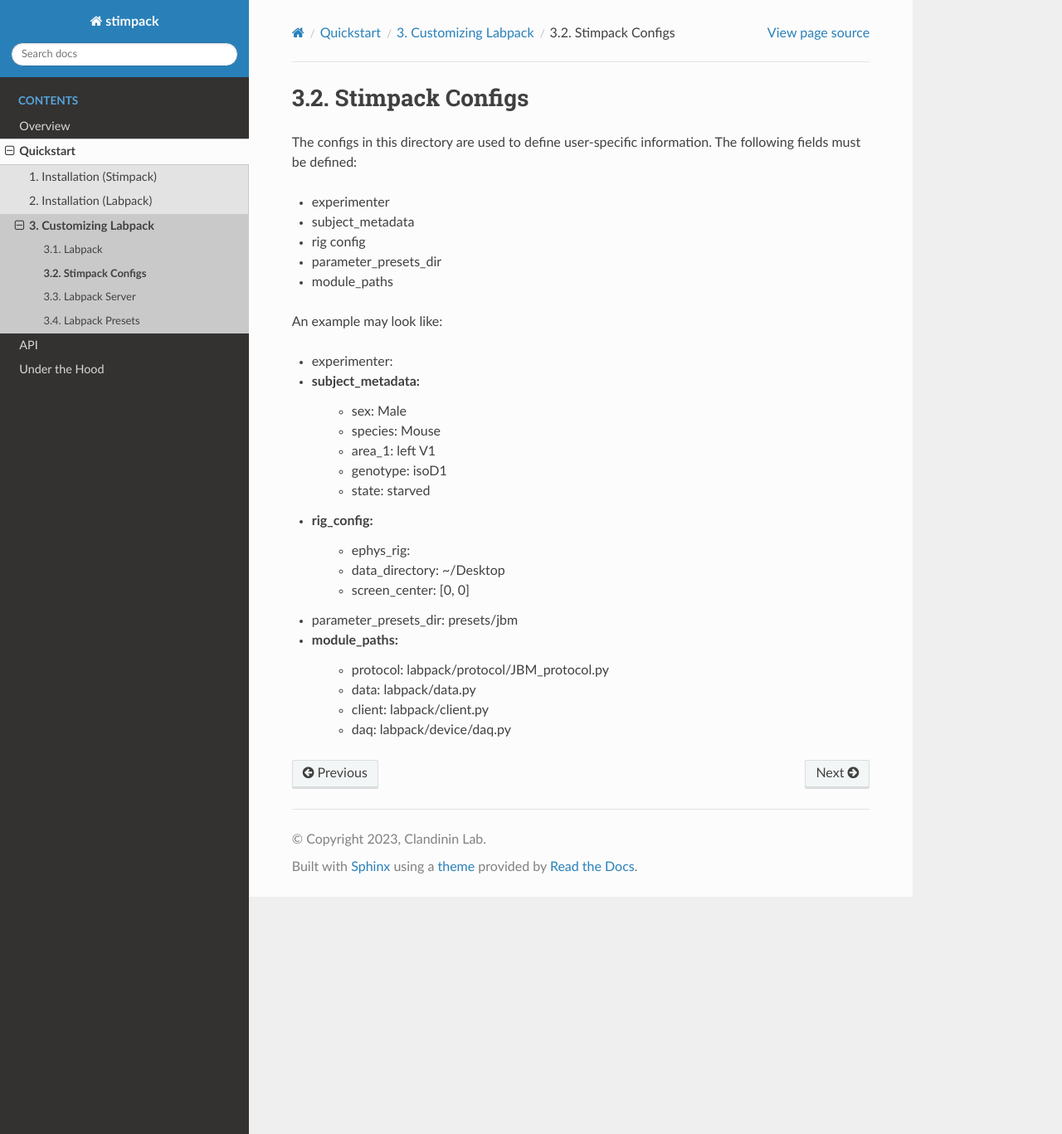
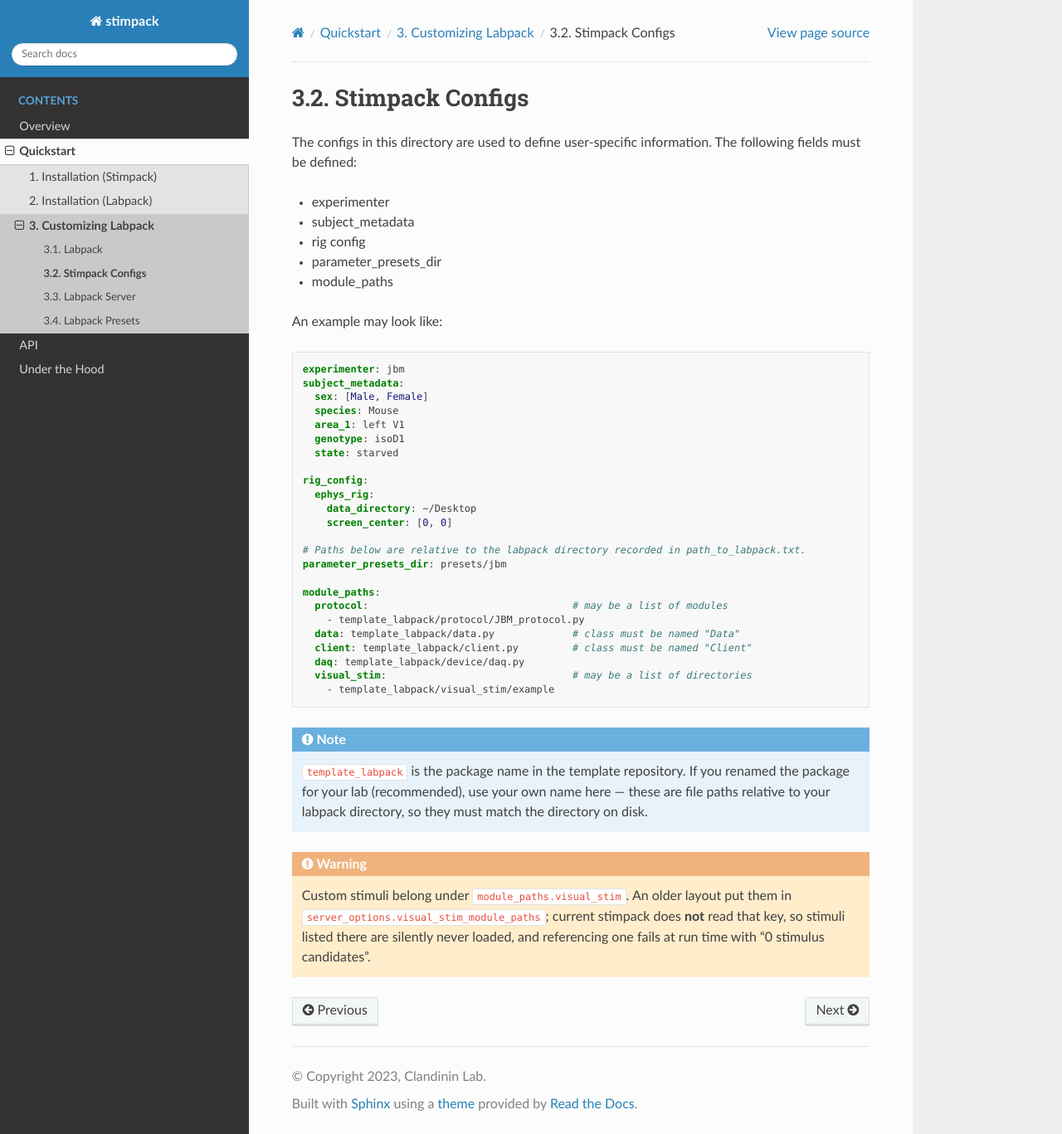
Before and after one commit to ClandininLab/stimpack, a Sphinx documentation site: the page built from docs/source/labpack_configs.rst, in a window 1280 px wide and 1367 px high. Shown: the whole window at 83% size. Built offline with Sphinx 7.4.7 and the Read the Docs theme 3.1.0, drawn with Linux system fonts in a browser that asks for light colours; pages that are not in the unit, such as notebooks, are missing from menus.

Commit message:
docs: update labpack docs for the template_labpack package rename
The template's package is now template_labpack (so it can be installed alongside a
lab's own labpack), which made the module_paths examples here wrong.

While in these files:

- labpack_configs.rst gave its example config as a bullet list, so it was not valid
  YAML and could not be copy-pasted. Made it a yaml code-block, corrected the nesting
  under rig_config, and added the visual_stim entry -- whose absence is exactly the
  mistake that silently stops custom stimuli from loading, so it now carries a warning.
- install_labpack.rst said "labpack is not pip installable" two lines above
  "pip3 install -e ./". It means "not on PyPI"; say that.
- customize_labpack.rst described all four directories as "files that override the same
  files found in stimpack", which is not what any of them do -- stimpack ships no
  configs or presets to override. Describes what each actually holds.
- Lengthened title underlines/overlines that were shorter than their titles (docutils
  warned on every one).

The clone URL is left alone pending a decision on renaming the repo itself.

Co-Authored-By: Claude Opus 5 (1M context) <noreply@anthropic.com>
Claude-Session: https://claude.ai/code/session_01CPhcJNpT2UTPfwvfJKLdVv

```diff
--- a/docs/source/labpack_configs.rst
+++ b/docs/source/labpack_configs.rst
@@ -12,20 +12,42 @@ The following fields must be defined:
 
 An example may look like:
 
-- experimenter:
-- subject_metadata:
-    - sex: Male
-    - species: Mouse
-    - area_1: left V1
-    - genotype: isoD1
-    - state: starved
-- rig_config:
-    - ephys_rig:
-    - data_directory: ~/Desktop
-    - screen_center: [0, 0]
-- parameter_presets_dir: presets/jbm
-- module_paths:
-    - protocol: labpack/protocol/JBM_protocol.py
-    - data: labpack/data.py
-    - client: labpack/client.py
-    - daq: labpack/device/daq.py
+.. code-block:: yaml
+
+    experimenter: jbm
+    subject_metadata:
+      sex: [Male, Female]
+      species: Mouse
+      area_1: left V1
+      genotype: isoD1
+      state: starved
+
+    rig_config:
+      ephys_rig:
+        data_directory: ~/Desktop
+        screen_center: [0, 0]
+
+    # Paths below are relative to the labpack directory recorded in path_to_labpack.txt.
+    parameter_presets_dir: presets/jbm
+
+    module_paths:
+      protocol:                                  # may be a list of modules
+        - template_labpack/protocol/JBM_protocol.py
+      data: template_labpack/data.py             # class must be named "Data"
+      client: template_labpack/client.py         # class must be named "Client"
+      daq: template_labpack/device/daq.py
+      visual_stim:                               # may be a list of directories
+        - template_labpack/visual_stim/example
+
+.. note::
+
+    ``template_labpack`` is the package name in the template repository. If you renamed the package
+    for your lab (recommended), use your own name here — these are file paths relative to your
+    labpack directory, so they must match the directory on disk.
+
+.. warning::
+
+    Custom stimuli belong under ``module_paths.visual_stim``. An older layout put them in
+    ``server_options.visual_stim_module_paths``; current stimpack does **not** read that key, so
+    stimuli listed there are silently never loaded, and referencing one fails at run time with
+    "0 stimulus candidates".
```
Also changed, not shown: docs/source/customize_labpack.rst (+12 -9 lines), docs/source/install_labpack.rst (+21 -10 lines).
